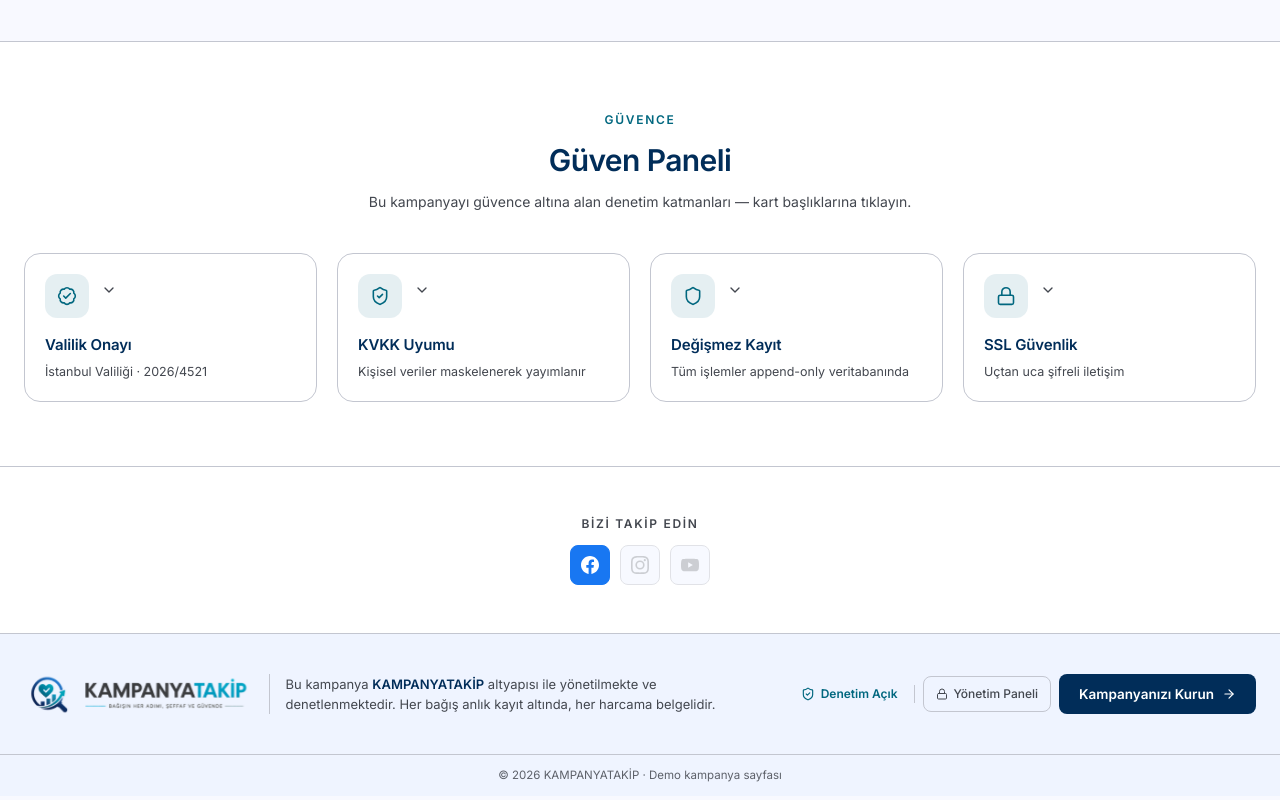
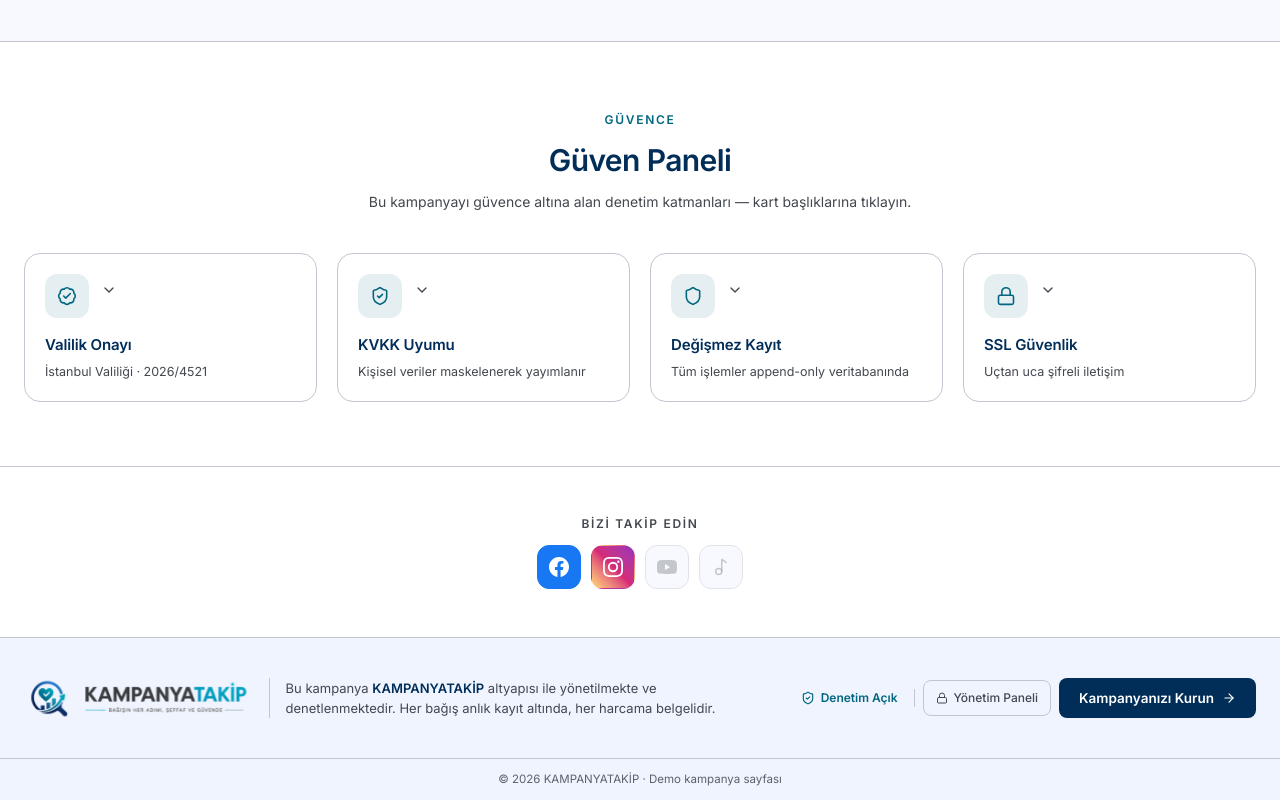
Before and after one commit to atraproje-collab/kampanyatakip-web, a Next.js app: page /kampanya/demo in a window 1280 px wide. Shown: the part 2259-3059 px from the top of the page. Built offline with nearby package versions, Linux system fonts and the light colour scheme; no server answers.

Commit message:
feat: Demo ve admin'e gerçek FB + Instagram bağlantıları

```diff
--- a/app/admin/defne/sosyal-medya/page.tsx
+++ b/app/admin/defne/sosyal-medya/page.tsx
@@ -60,6 +60,22 @@ export default function SocialMediaPage() {
   const [posts, setPosts] = useState<ScheduledPost[]>(initialPosts);
   const [openPlan, setOpenPlan] = useState(false);
   const [openDetail, setOpenDetail] = useState<SocialAccount | null>(null);
+  const [comingSoonToast, setComingSoonToast] = useState<string | null>(null);
+
+  const handleConnect = (platform: SocialPlatform, label: string) => {
+    const acc = accounts.find((a) => a.platform === platform);
+    if (acc?.connected) {
+      // Disconnect-only path for already connected accounts
+      setAccounts((prev) =>
+        prev.map((a) =>
+          a.platform === platform ? { ...a, connected: false } : a,
+        ),
+      );
+      return;
+    }
+    setComingSoonToast(`${label} bağlantısı yakında aktif olacak`);
+    window.setTimeout(() => setComingSoonToast(null), 2600);
+  };
 
   const [planDate, setPlanDate] = useState(new Date().toISOString().slice(0, 10));
   const [planTime, setPlanTime] = useState("10:00");
@@ -89,14 +105,6 @@ export default function SocialMediaPage() {
     setOpenPlan(false);
     setPlanContent("");
     setPlanPlatforms(new Set(["facebook"]));
-  };
-
-  const toggleConnection = (platform: SocialPlatform) => {
-    setAccounts((prev) =>
-      prev.map((a) =>
-        a.platform === platform ? { ...a, connected: !a.connected } : a,
-      ),
-    );
   };
 
   const totalFollowers = useMemo(
@@ -154,11 +162,11 @@ export default function SocialMediaPage() {
                     className="inline-flex items-center justify-center gap-1.5 px-3 py-2 rounded-lg border border-outline-variant text-on-surface-variant text-label-md hover:bg-surface-container-low transition"
                   >
                     <ExternalLink className="w-3.5 h-3.5" />
-                    Sayfayı Görüntüle
+                    {viewLabel(a.platform)}
                   </a>
                 ) : (
                   <button
-                    onClick={() => toggleConnection(a.platform)}
+                    onClick={() => handleConnect(a.platform, a.label)}
                     className={cn(
                       "inline-flex items-center justify-center gap-1.5 px-3 py-2 rounded-lg border text-label-md transition",
                       a.connected
@@ -167,7 +175,7 @@ export default function SocialMediaPage() {
                     )}
                   >
                     <PlugZap className="w-3.5 h-3.5" />
-                    {a.connected ? "Bağlantıyı Kes" : "Bağlan"}
+                    {a.connected ? "Bağlantıyı Kes" : "Bağla"}
                   </button>
                 )}
                 <button
@@ -393,7 +401,7 @@ export default function SocialMediaPage() {
                 className="mt-3 inline-flex w-full items-center justify-center gap-2 rounded-lg bg-primary text-on-primary px-4 py-2.5 text-label-md font-semibold hover:bg-primary-container transition"
               >
                 <ExternalLink className="w-4 h-4" />
-                Sayfayı Görüntüle
+                {viewLabel(openDetail.platform)}
               </a>
             )}
             <div className="pt-3 mt-3 border-t border-outline-variant text-label-sm text-on-surface-variant">
@@ -402,8 +410,33 @@ export default function SocialMediaPage() {
           </div>
         )}
       </Modal>
+
+      {/* Coming-soon toast */}
+      {comingSoonToast && (
+        <div
+          role="status"
+          aria-live="polite"
+          className="fixed bottom-6 left-1/2 -translate-x-1/2 z-[300] inline-flex items-center gap-2 rounded-xl bg-primary text-on-primary px-4 py-3 text-label-md font-semibold shadow-[0_8px_24px_rgba(0,24,53,0.25)]"
+        >
+          <Sparkles className="w-4 h-4" />
+          {comingSoonToast}
+        </div>
+      )}
     </AdminLayout>
   );
+}
+
+function viewLabel(platform: SocialPlatform): string {
+  switch (platform) {
+    case "facebook":
+      return "Sayfayı Görüntüle";
+    case "instagram":
+    case "tiktok":
+    case "twitter":
+      return "Profili Görüntüle";
+    case "youtube":
+      return "Kanalı Görüntüle";
+  }
 }
 
 function Row({ label, value }: { label: string; value: string }) {
--- a/components/campaign/FollowSocialButtons.tsx
+++ b/components/campaign/FollowSocialButtons.tsx
@@ -1,5 +1,6 @@
+import { Music2 } from "lucide-react";
 import { SocialIcon } from "@/components/ui/SocialIcon";
-import { FACEBOOK_URL } from "@/lib/social-links";
+import { SOCIAL_MEDIA, SOCIAL_MEDIA_HANDLES } from "@/lib/social-media";
 import { cn } from "@/lib/utils";
 
 interface FollowSocialButtonsProps {
@@ -12,46 +13,61 @@ export function FollowSocialButtons({
   variant = "light",
 }: FollowSocialButtonsProps) {
   const baseBtn =
-    "inline-flex items-center justify-center h-10 w-10 rounded-lg border transition-all";
+    "inline-flex items-center justify-center h-11 w-11 rounded-xl border transition-all";
   const labelClass =
     variant === "dark"
       ? "text-[12px] font-semibold uppercase tracking-[0.14em] text-white/80"
       : "text-[12px] font-semibold uppercase tracking-[0.14em] text-on-surface-variant";
   const disabledClass =
     variant === "dark"
-      ? "border-white/20 bg-white/5 text-white/40 opacity-50 cursor-not-allowed"
-      : "border-outline-variant bg-surface-container-low text-on-surface-variant/50 opacity-50 cursor-not-allowed";
+      ? "border-white/15 bg-white/5 text-white/40 opacity-50 cursor-not-allowed"
+      : "border-outline-variant bg-surface-container-low text-on-surface-variant/60 opacity-50 cursor-not-allowed";
 
   return (
     <div className={cn("flex flex-col items-center gap-3", className)}>
       <span className={labelClass}>Bizi Takip Edin</span>
-      <div className="flex items-center justify-center gap-2.5">
+      <div className="flex flex-wrap items-center justify-center gap-2.5">
         <a
-          href={FACEBOOK_URL}
+          href={SOCIAL_MEDIA.facebook}
           target="_blank"
           rel="noopener noreferrer"
-          aria-label="Facebook'ta takip et — Kampanya Takip"
-          title="Kampanya Takip · Facebook"
+          aria-label={`Facebook'ta takip et — ${SOCIAL_MEDIA_HANDLES.facebook}`}
+          title={`${SOCIAL_MEDIA_HANDLES.facebook} · Facebook`}
           className={cn(
             baseBtn,
             "border-[#1877F2] bg-[#1877F2] text-white hover:bg-[#0e63d6] hover:border-[#0e63d6] hover:-translate-y-0.5 hover:shadow-md",
           )}
         >
-          <SocialIcon platform="facebook" size={18} />
+          <SocialIcon platform="facebook" size={20} />
+        </a>
+        <a
+          href={SOCIAL_MEDIA.instagram!}
+          target="_blank"
+          rel="noopener noreferrer"
+          aria-label={`Instagram'da takip et — ${SOCIAL_MEDIA_HANDLES.instagram}`}
+          title={`${SOCIAL_MEDIA_HANDLES.instagram} · Instagram`}
+          className={cn(
+            baseBtn,
+            "border-transparent text-white bg-gradient-to-tr from-[#feda75] via-[#fa7e1e] via-[#d62976] to-[#962fbf] hover:-translate-y-0.5 hover:shadow-md hover:brightness-105",
+          )}
+        >
+          <SocialIcon platform="instagram" size={20} />
         </a>
         <span
           aria-disabled="true"
           title="Yakında"
+          role="button"
           className={cn(baseBtn, disabledClass)}
         >
-          <SocialIcon platform="instagram" size={18} />
+          <SocialIcon platform="youtube" size={20} />
         </span>
         <span
           aria-disabled="true"
           title="Yakında"
+          role="button"
           className={cn(baseBtn, disabledClass)}
         >
-          <SocialIcon platform="youtube" size={18} />
+          <Music2 size={18} />
         </span>
       </div>
     </div>
--- a/lib/admin-mock-data.ts
+++ b/lib/admin-mock-data.ts
@@ -1,5 +1,5 @@
 import { demoCampaign } from "./mock-campaign-data";
-import { FACEBOOK_URL, FACEBOOK_PAGE_NAME } from "./social-links";
+import { SOCIAL_MEDIA, SOCIAL_MEDIA_HANDLES } from "./social-media";
 
 export type DonationStatus = "Onaylandı" | "Bekliyor";
 
@@ -143,15 +143,25 @@ export const socialAccounts: SocialAccount[] = [
   {
     platform: "facebook",
     label: "Facebook",
-    handle: FACEBOOK_PAGE_NAME,
+    handle: SOCIAL_MEDIA_HANDLES.facebook,
     connected: true,
     followers: 0,
     postsThisMonth: 0,
     lastPost: "—",
-    url: FACEBOOK_URL,
-    pageName: FACEBOOK_PAGE_NAME,
+    url: SOCIAL_MEDIA.facebook,
+    pageName: SOCIAL_MEDIA_HANDLES.facebook,
   },
-  { platform: "instagram", label: "Instagram", handle: "Bağlantı Yok / Yakında", connected: false, followers: 0, postsThisMonth: 0, lastPost: "—" },
+  {
+    platform: "instagram",
+    label: "Instagram",
+    handle: SOCIAL_MEDIA_HANDLES.instagram!,
+    connected: true,
+    followers: 0,
+    postsThisMonth: 0,
+    lastPost: "—",
+    url: SOCIAL_MEDIA.instagram!,
+    pageName: SOCIAL_MEDIA_HANDLES.instagram!,
+  },
   { platform: "youtube", label: "YouTube", handle: "Bağlantı Yok / Yakında", connected: false, followers: 0, postsThisMonth: 0, lastPost: "—" },
   { platform: "tiktok", label: "TikTok", handle: "Bağlantı Yok / Yakında", connected: false, followers: 0, postsThisMonth: 0, lastPost: "—" },
   { platform: "twitter", label: "X / Twitter", handle: "Bağlantı Yok / Yakında", connected: false, followers: 0, postsThisMonth: 0, lastPost: "—" },
--- a/lib/social-links.ts
+++ b/lib/social-links.ts
@@ -1,7 +1,8 @@
-// Kampanya Takip - resmi sosyal medya bağlantıları
-// Vanity URL alındığında tek satırda değiştirilebilir
-export const FACEBOOK_URL = "https://www.facebook.com/profile.php?id=61589243289036";
-export const FACEBOOK_PAGE_NAME = "Kampanya Takip";
+// Geriye dönük uyumluluk için — yeni kod lib/social-media.ts'i kullanmalı.
+import { SOCIAL_MEDIA, SOCIAL_MEDIA_HANDLES } from "./social-media";
+
+export const FACEBOOK_URL = SOCIAL_MEDIA.facebook;
+export const FACEBOOK_PAGE_NAME = SOCIAL_MEDIA_HANDLES.facebook;
 
 export type SocialLink = {
   url: string | null;
@@ -10,8 +11,16 @@ export type SocialLink = {
 };
 
 export const SOCIAL_LINKS: Record<"facebook" | "instagram" | "youtube" | "tiktok", SocialLink> = {
-  facebook: { url: FACEBOOK_URL, name: FACEBOOK_PAGE_NAME, connected: true },
-  instagram: { url: null, name: null, connected: false },
+  facebook: {
+    url: SOCIAL_MEDIA.facebook,
+    name: SOCIAL_MEDIA_HANDLES.facebook,
+    connected: true,
+  },
+  instagram: {
+    url: SOCIAL_MEDIA.instagram,
+    name: SOCIAL_MEDIA_HANDLES.instagram,
+    connected: true,
+  },
   youtube: { url: null, name: null, connected: false },
   tiktok: { url: null, name: null, connected: false },
 };
--- /dev/null
+++ b/lib/social-media.ts
@@ -0,0 +1,18 @@
+// Kampanya Takip - resmi sosyal medya hesapları
+// Yeni hesap eklendiğinde buradan değiştirilir.
+
+export const SOCIAL_MEDIA = {
+  facebook: "https://www.facebook.com/profile.php?id=61589243289036",
+  instagram: "https://www.instagram.com/sma.dmd.kampanyatakip/",
+  youtube: null as string | null,
+  tiktok: null as string | null,
+} as const;
+
+export const SOCIAL_MEDIA_HANDLES = {
+  facebook: "Kampanya Takip",
+  instagram: "@sma.dmd.kampanyatakip",
+  youtube: null as string | null,
+  tiktok: null as string | null,
+} as const;
+
+export type SocialPlatformKey = keyof typeof SOCIAL_MEDIA;
```
